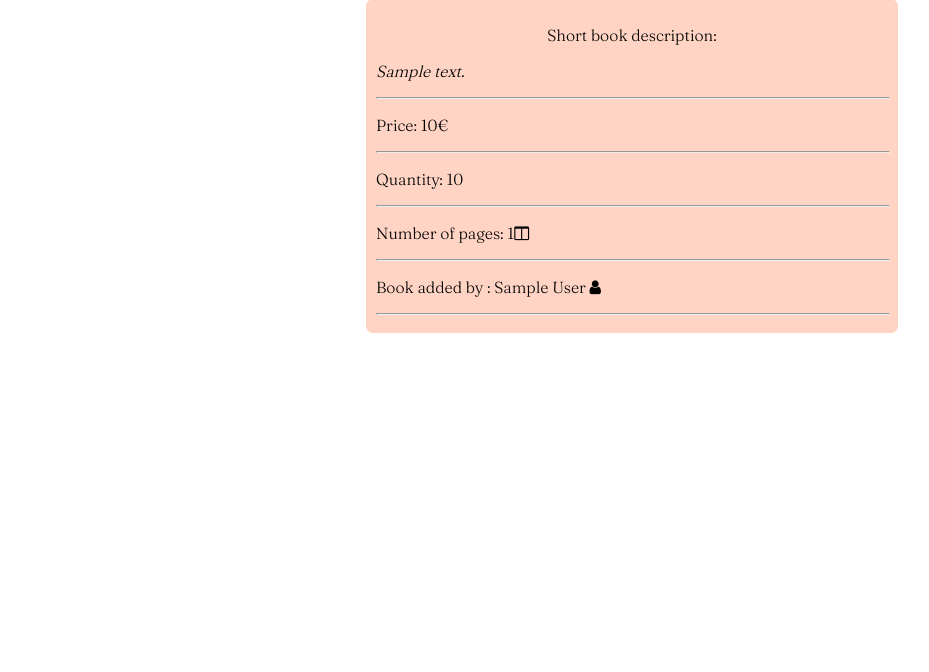
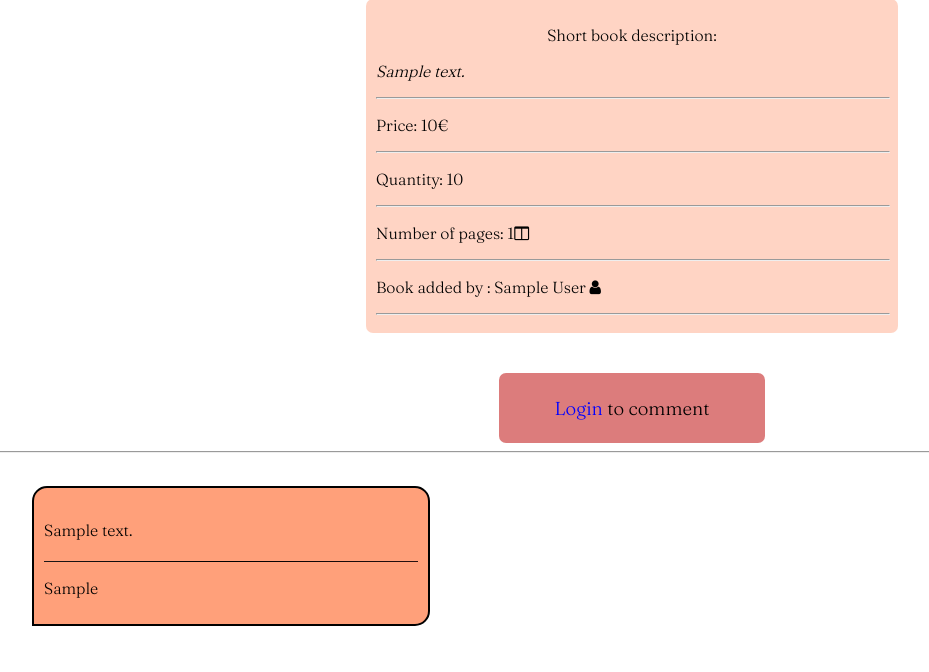
Before and after one commit to NikolaJovovic98/Node-Js-User-Registration-And-Login, a Node server app: a page that uses public/views/oneBook.hbs in a window 1280 px wide. Shown: the part 128-800 px from the top of the page, without its empty margins (8-937 px from the left). Run offline with Node 20, Linux system fonts and the light colour scheme; tables that the repository leaves empty hold one stand-in row (values such as "Sample post"); some libraries are stand-ins or nearby versions.

Commit message:
Added: Basic User can leave a comment about some book

```diff
--- a/config/bookAuth.js
+++ b/config/bookAuth.js
@@ -1,5 +1,6 @@
 const Book = require("../models/Book");
 const User = require("../models/User");
+const Comment = require("../models/Comment");
 
 module.exports = {
     bookPermission: async (req, res, next) => {
@@ -8,16 +9,23 @@ module.exports = {
             const bookUserId = JSON.stringify(book.user);
             const loggedUserId = JSON.stringify(req.user.id);
             const userWhoAddedBook = await User.findOne({ _id: book.user });
+            const comments = await Comment.find({book:book.name}).sort({ createdAt: -1 });
             if (bookUserId === loggedUserId) {
                 return res.render("oneBook.hbs", {
-                    bookName: book.name,
-                    bookPrice: book.price,
-                    bookQuant: book.quantity,
-                    bookPages: book.pages,
-                    bookDesc: book.description,
-                    bookImg: book.img,
-                    user: userWhoAddedBook.name,
-                    canEdit: true
+                    book:book,
+                    user: userWhoAddedBook,
+                    comments:comments,
+                    canEdit: true,
+                    canComment: true,
+                    loggedUser:req.user.name
+                });
+            }else{
+                return res.render("oneBook.hbs", {
+                    book:book,
+                    user: userWhoAddedBook,
+                    comments:comments,
+                    canComment: true,
+                    loggedUser:req.user.name
                 });
             }
         }
--- a/public/styles/style.css
+++ b/public/styles/style.css
@@ -358,3 +358,71 @@ hr{
   border: none;
   outline: none;
 }
+
+#comment-section{
+  width: 20%;
+  margin: auto;
+  margin-top: 40px;
+  padding: 5px;
+  border-radius: 7px;
+  background-color: rgba(193, 21, 21, 0.555);
+}
+
+#login-to-comment-div{
+  text-align: center;
+}
+
+#can-comment{
+  text-align: center;
+}
+
+#can-comment form{
+  display: flex;
+  flex-direction: column;
+  justify-content: center;
+  align-items: center;
+}
+
+#can-comment form textarea{
+  outline: none;
+  border: none;
+  border-radius: 7px;
+  margin: 10px;
+  padding: 5px;
+}
+
+#all-comments{
+
+margin-left: 15px;
+padding: 10px;
+}
+
+#one-comment{
+  background-color: lightsalmon;
+  padding: 10px;
+  margin: 15px;
+  border-radius: 15px 15px 15px 0px;
+  width: 30%;
+  border: 2px solid black;
+}
+
+#one-comment p {
+ font-weight: 800;
+}
+
+#one-comment button {
+  padding: 7px;
+  outline: none;
+  border: none;
+  border-radius: 7px;
+  font-size: 18px;
+  color: white;
+  background-color: rgb(238, 49, 49);
+}
+
+.hr-comment {
+    border: 0;
+    height: 1px;
+    background: rgb(0, 0, 0);
+    background-image: linear-gradient(to right, rgb(29, 22, 22), rgb(0, 0, 0), rgb(39, 16, 16));
+}
--- a/public/views/oneBook.hbs
+++ b/public/views/oneBook.hbs
@@ -1,7 +1,7 @@
 {{> header}}
 {{> nav}}
 
-<h1 style="margin: 20px;text-align: center;background-color: antiquewhite;border-radius: 7px;">{{bookName}}</h1>
+<h1 style="margin: 20px;text-align: center;background-color: antiquewhite;border-radius: 7px;">{{ book.name}}</h1>
 
 {{#if success_msg}}
 <h3 style="color: green;text-align: center;">{{success_msg}}</h3>
@@ -15,37 +15,39 @@
 
     <div id="one-book-desc">
         <p style="text-align: center;">Short book description: </p><strong>
-            <p style="font-style: italic;">{{bookDesc}}</p>
+            <p style="font-style: italic;">{{book.description}}</p>
         </strong>
     </div>
     <hr>
     <div id="one-book-info-img">
         <div id="one-book-info">
-            <p>Price: <strong>{{bookPrice}}&euro;</strong></p>
+            <p>Price: <strong>{{book.price}}&euro;</strong></p>
             <hr>
-            <p>Quantity: <strong>{{bookQuant}}</strong></p>
+            <p>Quantity: <strong>{{book.quantity}}</strong></p>
             {{#if canEdit}}
             <div id="up-down-quant">
-            <div>
-                <form action="/books/inc/{{bookName}}" method="POST"><button class="quant-up"><i class="fa fa-arrow-up" aria-hidden="true"></i></button></form>
-            </div>
-            <div>
-                <form action="/books/dec/{{bookName}}" method="POST"><button class="quant-down"><i class="fa fa-arrow-down" aria-hidden="true"></i></button></form>
-            </div>
+                <div>
+                    <form action="/books/inc/{{book.name}}" method="POST"><button class="quant-up"><i
+                                class="fa fa-arrow-up" aria-hidden="true"></i></button></form>
+                </div>
+                <div>
+                    <form action="/books/dec/{{book.name}}" method="POST"><button class="quant-down"><i
+                                class="fa fa-arrow-down" aria-hidden="true"></i></button></form>
+                </div>
             </div>
             {{/if}}
             <hr>
-            <p>Number of pages: <strong>{{bookPages}}</strong><i class="fa fa-columns" aria-hidden="true"></i></p>
+            <p>Number of pages: <strong>{{book.pages}}</strong><i class="fa fa-columns" aria-hidden="true"></i></p>
         </div>
     </div>
     <hr>
     <div id="one-book-user">
-        <p>Book added by {{#if canEdit}}You{{/if}}: <a href="/users/show/{{user}}"><strong>{{user}} <i class="fa fa-user"
-                        aria-hidden="true"></i></strong></a></p>
-                        <hr>
+        <p>Book added by {{#if canEdit}}You{{/if}}: <a href="/users/show/{{user.name}}"><strong>{{user.name}} <i
+                        class="fa fa-user" aria-hidden="true"></i></strong></a></p>
+        <hr>
         {{#if canEdit}}
-        <a href="/books/update/{{bookName}}"><button class="edit-book"><strong>Edit Book Info</strong></button></a>
-        <form action="/books/delete/{{bookName}}" method="POST" class="delete-book">
+        <a href="/books/update/{{book.name}}"><button class="edit-book"><strong>Edit Book Info</strong></button></a>
+        <form action="/books/delete/{{book.name}}" method="POST" class="delete-book">
             <button type="submit">Delete</button>
         </form>
         {{/if}}
@@ -53,5 +55,56 @@
 
 </div>
 
+<div id="comment-section">
+    {{#if canComment}}
+    <div id="can-comment">
+        <h3>Leave comment!</h3>
+        <form action="/books/comment/add" method="POST">
+            <textarea name="commentBody" cols="30" rows="5" required></textarea>
+            <input type="text" name="commentUser" value="{{loggedUser}}" required hidden>
+            <input type="text" name="commentBook" value="{{book.name}}" required hidden>
+            <button type="submit" class="edit-book">Comment</button>
+        </form>
+    </div>
+    {{else}}
+    <div id="login-to-comment-div">
+        <h3><a href="/users/login" style="color: blue;">Login</a> to comment</h3>
+    </div>
+    {{/if}}
+
+</div>
+<hr>
+<div id="all-comments">
+    {{#if comments}}
+    {{#each comments}}
+    <div id="one-comment">
+        <h4>{{body}}</h4>
+        <hr class="hr-comment">
+        <a href="/users/show/{{user}}">
+            <p>{{user}}</p>
+        </a>
+        {{#if ../loggedUser}}
+          {{#isEqual ../loggedUser user}}
+            <form action="/books/comment/delete/{{_id}}" method="POST">
+                <button type="submit">Delete</button>
+            </form>
+          {{/isEqual}}
+        {{/if}}
+    </div>
+
+    {{/each}}
+    {{/if}}
+</div>
+
+<!--COMMENTS(BODY(string),USER(id),BOOK(id)) -->
+<!--USERS(NAME(string),_id(id)) -->
+
+<!--
+
+{{#isEqual par1 par2}}
+<p>Same</p>
+{{/isEqual}}
+
+ -->
 
 {{> footer}}
--- a/public/views/oneUser.hbs
+++ b/public/views/oneUser.hbs
@@ -29,7 +29,6 @@
     <div id="book-div">
         <div class="title-image">
             <h2>{{name}}</h2>
-            <img src="{{img}}" alt="{{img}}">
         </div>
         <div class="book-info">
             <p style="text-align: center;"><strong>{{description}}</strong></p>
@@ -37,7 +36,6 @@
             <h3 style="text-align: center;">Enter for more information!</h3>
         </div>
     </div>
-
 </a>
 
 {{/each}}
--- a/routes/books.js
+++ b/routes/books.js
@@ -1,6 +1,7 @@
 const express = require('express'); //express framework
 const router = require("express").Router(); //izvuci Router tj mogucnost rutiranja iz expressa
 const Book = require("../models/Book"); //User model
+const Comment = require("../models/Comment");
 const { checkAuthentication } = require("../config/auth");
 const uploadsFolder = require("../app");
 const User = require('../models/User');
@@ -35,14 +36,13 @@ router.get("/", async (req, res) => {
 router.get("/show/:bookName", bookPermission, async (req, res) => {
     const book = await Book.findOne({ name: req.params.bookName });
     const userWhoAddedBook = await User.findOne({ _id: book.user });
+    const comments = await Comment.find({book:book.name}).sort({ createdAt: -1 });
+    const users = await User.find({role:0});
     res.render("oneBook.hbs", {
-        bookName: book.name,
-        bookPrice: book.price,
-        bookQuant: book.quantity,
-        bookPages: book.pages,
-        bookDesc: book.description,
-        bookImg: book.img,
-        user: userWhoAddedBook.name,
+        book:book,
+        user: userWhoAddedBook,
+        comments:comments,
+        users:users
     });
 });
 
@@ -171,5 +171,22 @@ router.get("/filter", async (req, res) => {
     });
 });
 
+router.post("/comment/add",checkAuthentication,async(req,res)=>{
+    await Comment.create({
+        body:req.body.commentBody,
+        user:req.body.commentUser,
+        book:req.body.commentBook
+    });
+    req.flash("success_msg","Comment added");
+    res.redirect(`/books/show/${req.body.commentBook}`);
+});
+
+router.post("/comment/delete/:commentId",checkAuthentication,async(req,res)=>{
+     const comment = await Comment.findOne({_id:req.params.commentId});
+     await Comment.findOneAndDelete({_id:req.params.commentId});
+     const redirectBook = await Book.findOne({name:comment.book});
+     req.flash("success_msg","Comment Deleted");
+     res.redirect(`/books/show/${redirectBook.name}`);
+});
 
 module.exports = router;
--- a/routes/index.js
+++ b/routes/index.js
@@ -6,7 +6,7 @@ const {checkAuthentication} = require("../config/auth");//Stavljamo {} oko imena
 //Welcome page
 //Renderovanje pocetne stranice
 router.get('', (req,res)=>{
-    res.render('home.hbs')
+    res.render('home.hbs');
 });
 
 //Dashboard page
--- /dev/null
+++ b/services/csv/AllBooks.csv
@@ -0,0 +1,4 @@
+NAME,DESCRIPTION,PRICE,QUANTITY,PAGES
+Harry Potter,Story about little wizard Harry,12,2,200
+Hobbit,Prequel to lord of the rings,15,4,500
+Bushido,Ancient japanese samurai culture,7,9,240
--- /dev/null
+++ b/services/csv/Bushido.csv
@@ -0,0 +1,2 @@
+NAME,DESCRIPTION,PRICE,QUANTITY,PAGES
+Bushido,Ancient japanese samurai culture,7,9,240
--- /dev/null
+++ b/services/csv/Harry Potter.csv
@@ -0,0 +1,2 @@
+NAME,DESCRIPTION,PRICE,QUANTITY,PAGES
+Harry Potter,Story about little wizard Harry,12,2,200
--- /dev/null
+++ b/services/csv/Hobbit.csv
@@ -0,0 +1,2 @@
+NAME,DESCRIPTION,PRICE,QUANTITY,PAGES
+Hobbit,Prequel to lord of the rings,15,4,500
```
Also changed, not shown: models/Comment.js (added, +25 -0 lines), routes/users.js (+4 -4 lines), public/images/bushido.jpg (added), public/images/harrypotter.jpg (added), public/images/hobbit.jpg (added).
